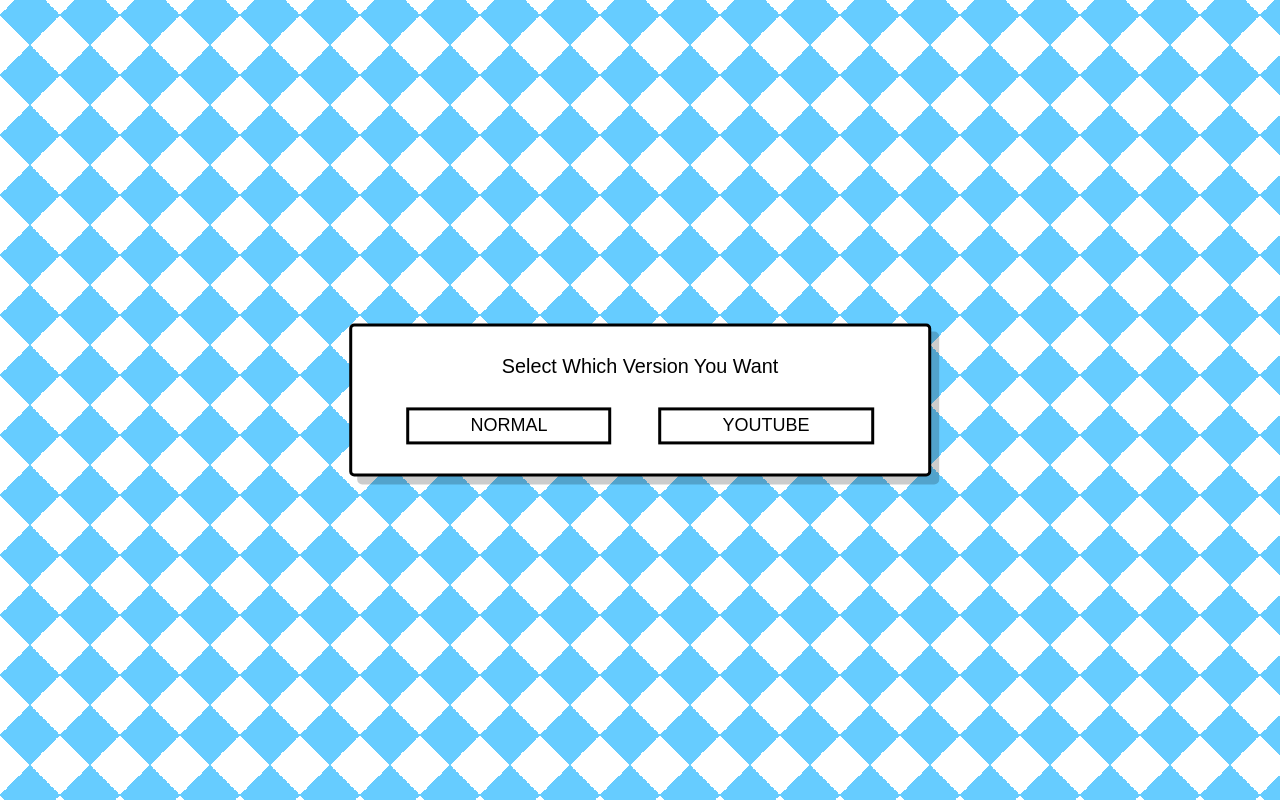
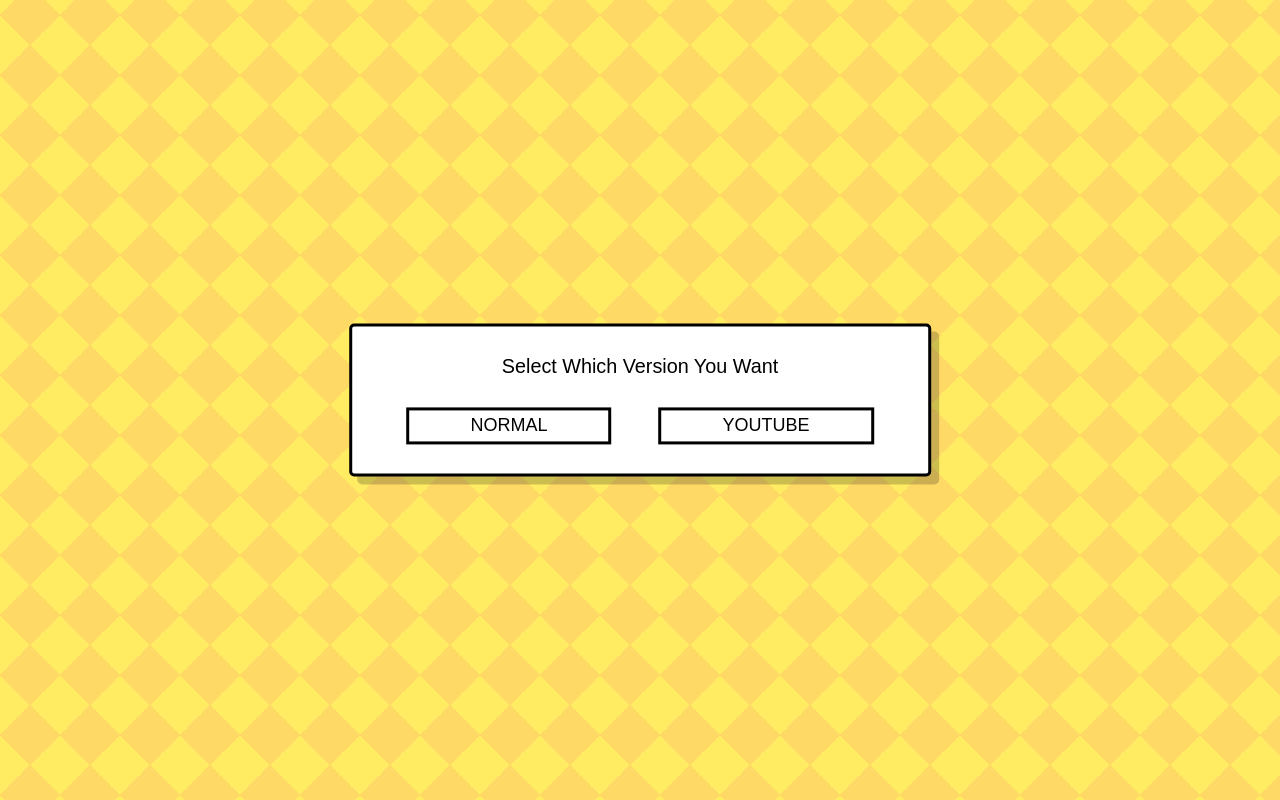
Before and after one commit to riyazweb/home, a plain HTML site: page pomodoro.html in a window 1280 px wide. Drawn offline with Linux system fonts and the light colour scheme.

Commit message:
Update pomodoro.html

```diff
--- a/pomodoro.html
+++ b/pomodoro.html
@@ -20,13 +20,28 @@
 }
 
 body {
-    color: black;
-    font-family: "Questrial", sans-serif;
-    background-color: #ffffff;
-    background-image: linear-gradient( 45deg, #66ccff 25%, transparent 25%, transparent 75%, #66ccff 75%, #66ccff ), linear-gradient( -45deg, #66ccff 25%, transparent 25%, transparent 75%, #66ccff 75%, #66ccff );
-    background-size: 60px 60px;
-    background-position: 0 0;
-    animation: slide 4s infinite linear;
+   color:black;
+  font-family: "Questrial", sans-serif;
+  background-color: #ffec63;
+  background-image: linear-gradient(
+      45deg,
+      #ffd966 25%,
+      transparent 25%,
+      transparent 75%,
+      #ffd966 75%,
+      #ffd966
+    ),
+    linear-gradient(
+      -45deg,
+      #ffd966 25%,
+      transparent 25%,
+      transparent 75%,
+      #ffd966 75%,
+      #ffd966
+    );
+  background-size: 60px 60px;
+  background-position: 0 0;
+  animation: slide 4s infinite linear;
 }
 
 @keyframes slide {
```
